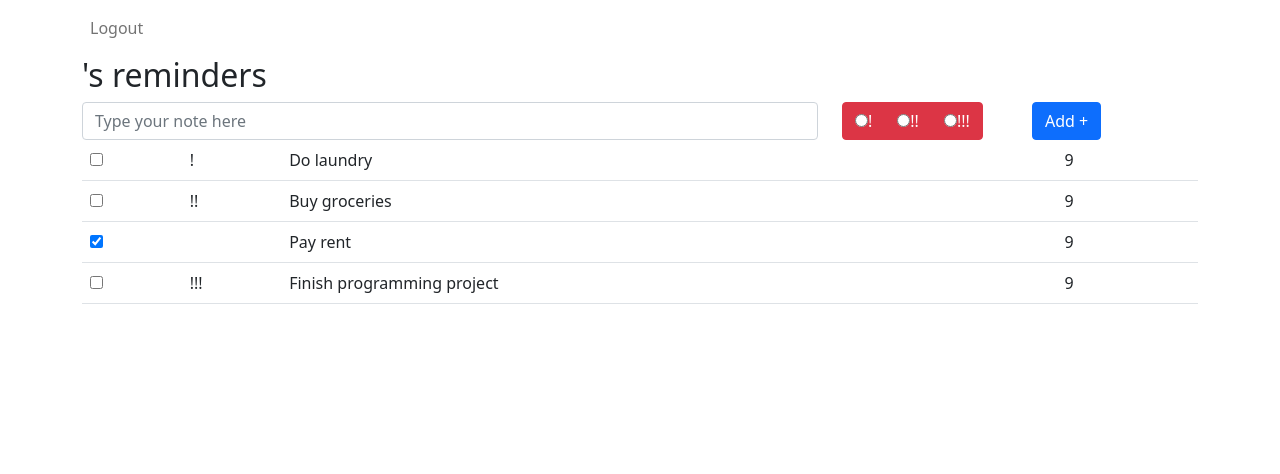
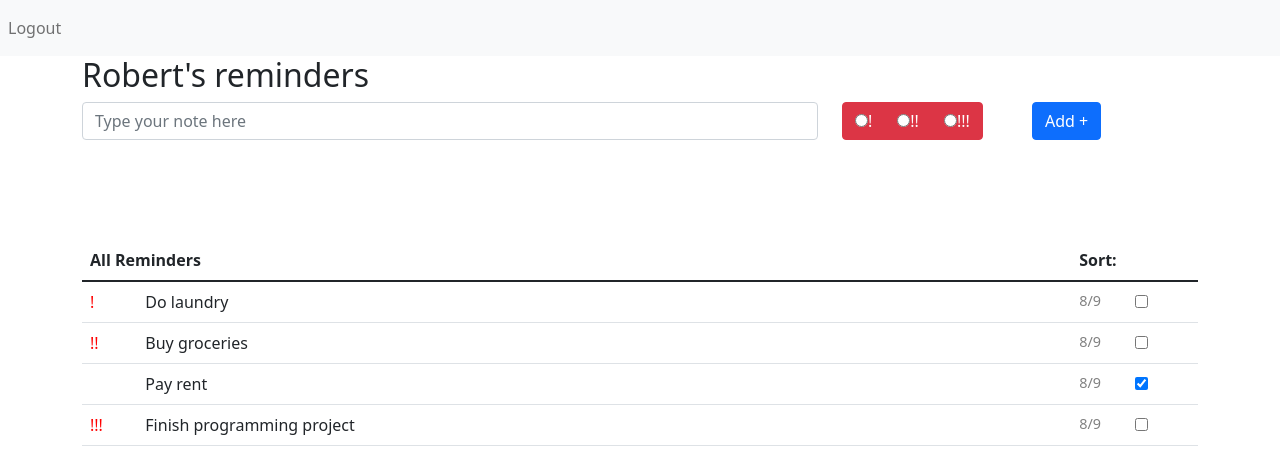
Before and after one commit to robertjhull/to-do-list, a React (Create React App) app in the folder client/: page / in a window 1280 px wide. Shown: the top 474 px of the page. Built offline with nearby package versions, Linux system fonts and the light colour scheme.

Commit message:
Reminder styling

```diff
--- a/client/src/components/dashboard/Navigation.tsx
+++ b/client/src/components/dashboard/Navigation.tsx
@@ -8,7 +8,7 @@ export default function Navigation() {
   }
 
   return (
-    <Navbar>
+    <Navbar expand="lg" variant="light" bg="light">
       <Nav>
         <Nav.Link onClick={ logout }>Logout</Nav.Link>
       </Nav>
--- a/client/src/components/dashboard/Reminder.tsx
+++ b/client/src/components/dashboard/Reminder.tsx
@@ -3,8 +3,26 @@ import { Reminder } from "../../interface/Reminder";
 // import LinkSVG from '../public/link.svg'
 // import DeleteSVG from '../public/delete.svg'
 
+const priorityStyle = {
+  width: "5%",
+  color: "#ff0000"
+}
+
+const titleStyle = {
+  width: "85%"
+}
+
+const dateStyle = {
+  width: "5%",
+  color: "grey",
+  fontSize: ".9rem"
+}
+
+const completedStyle = {
+  width: "5%"
+}
+
 export default function Note(reminder: Reminder): JSX.Element {
-    const contentType = 'application/json'
   const { id, title, date, completed, priority } = reminder;
   const priorityMark = "!".repeat(priority);
 
@@ -14,9 +32,17 @@ export default function Note(reminder: Reminder): JSX.Element {
   // }, [id, completed])
 
   return (
-        <tr className="note-row">
+    <tr>
+      {/* Priority of note */}
+      <td style={priorityStyle}>{ priorityMark }</td>
+      {/* Note content */}
+      <td style={titleStyle} id={id}>
+        {title}
+      </td>
+      {/* Date added in format M/DD */}
+      <td style={dateStyle}>{`${date.getMonth()}/${date.getDate()}`}</td>
       {/* Checkbox that sets completed status of note */}
-            <td className="td-completed">
+      <td style={completedStyle}>
         {completed ?
           <input
             type="checkbox"
@@ -31,14 +57,6 @@ export default function Note(reminder: Reminder): JSX.Element {
           ></input>
         }
       </td>
-            {/* Priority of note */}
-            <td className="td-priority">{ priorityMark }</td>
-            {/* Note content */}
-            <td className="td-title" id={id}>
-                {title}
-            </td>
-            {/* Date added in format MM/DD/YYYY */}
-            <td className="td-date">{date.getDate()}</td>
       {/* Delete button */}
       <td className="td-delete">
         {/* <DeleteSVG
--- a/client/src/components/dashboard/ReminderList.tsx
+++ b/client/src/components/dashboard/ReminderList.tsx
@@ -2,9 +2,19 @@ import { Table } from "react-bootstrap";
 import Reminder from "../dashboard/Reminder";
 import { Reminder as IReminder } from "../../interface/Reminder";
 
+const tableStyle = {
+  marginTop: "100px"
+}
+
 export default function ReminderList(reminders: IReminder[]): JSX.Element {
   return (
-    <Table>
+    <Table style={tableStyle}>
+      <thead>
+        <tr>
+          <th colSpan={2}>All Reminders</th>
+          <th colSpan={2}>Sort:</th>
+        </tr>
+      </thead>
       <tbody>
         {reminders && Object.values(reminders).map((reminder, idx) => {
           return <Reminder key={idx} {...reminder} />
--- a/client/src/pages/Dashboard.tsx
+++ b/client/src/pages/Dashboard.tsx
@@ -11,14 +11,18 @@ export default function Dashboard(): JSX.Element {
     { id: "id4", title: "Finish programming project", date: new Date(), completed: false, priority: 3 }
   ];
 
+  const user = "Robert";
+
   return (
-    <Container>
+    <>
       <Navigation />
-      <Col>
-        <h2>{''}'s reminders</h2>
-        <ReminderForm userId={'userId'} />
-        <ReminderList {...reminders}/>
-      </Col>
-    </Container>
+      <Container>
+        <Col>
+          <h2>{user}'s reminders</h2>
+          <ReminderForm userId={'userId'} />
+          <ReminderList {...reminders}/>
+        </Col>
+      </Container>
+    </>
   )
 }
```
Also changed, not shown: client/src/components/forms/ReminderForm.tsx (+0 -25 lines). Lines whose indentation alone changed are shown as unchanged.
